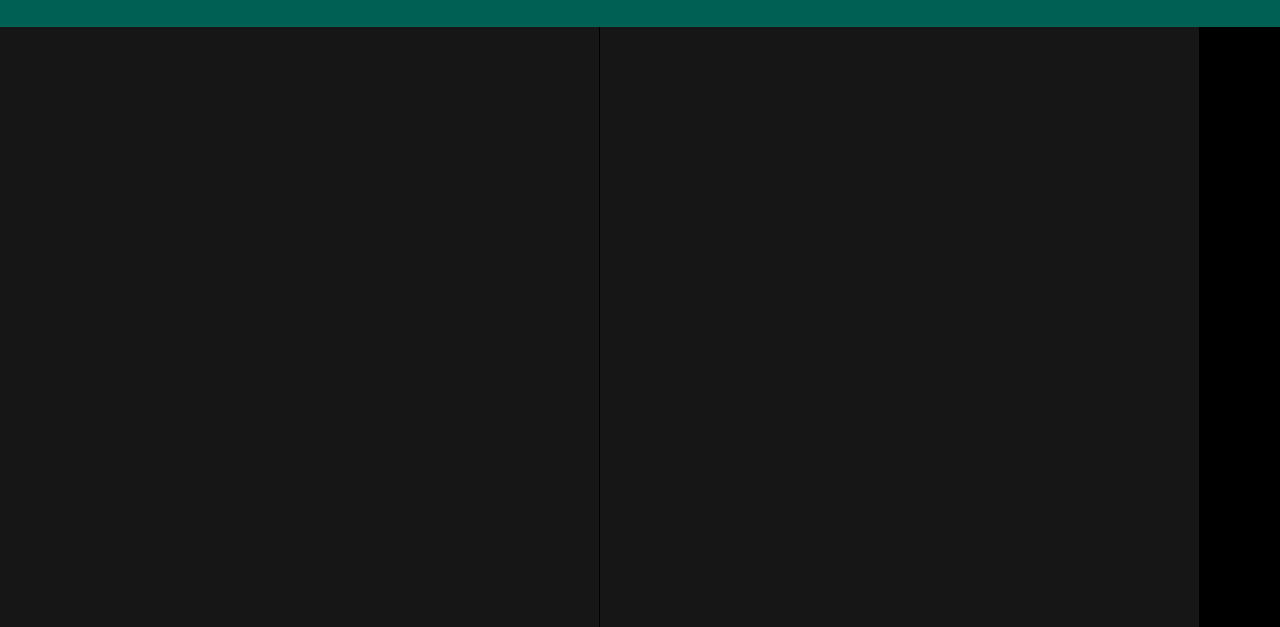
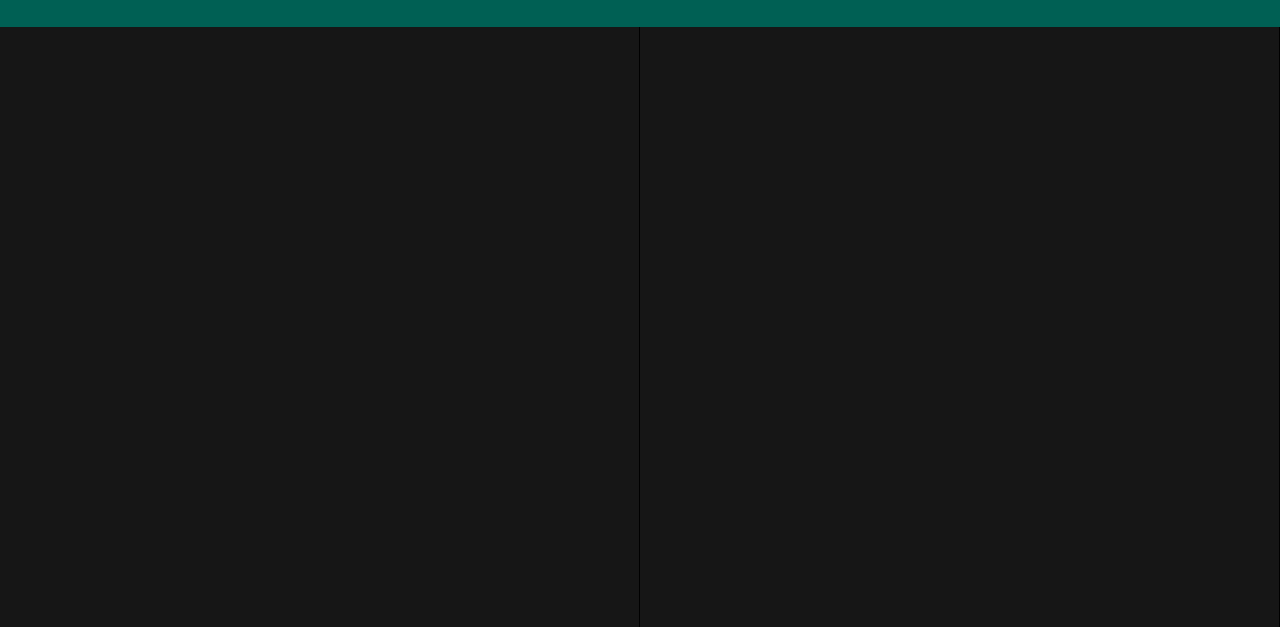
Before and after one commit to oldyson/haaland, a plain HTML site: page index.html in a window 1280 px wide. Shown: the part 183-810 px from the top of the page. Drawn offline with Linux system fonts and the light colour scheme.

Commit message:
FewChange

```diff
--- a/css/styles.css
+++ b/css/styles.css
@@ -12,7 +12,6 @@ body {
 .container {
     display: flex;
     width: 100%; /* Set width of the white box */
-    max-width: 1200px; /* Set maximum width of the container */
     height: 600px; /* Set height of the white box */
     background-color: rgb(22, 22, 22); /* Background color of the white box */
     /*margin: 50px auto 0; /* Set margin-top to 50px for spacing */
```
